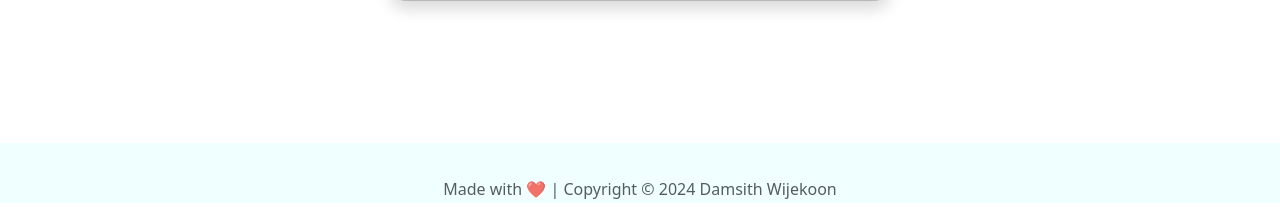
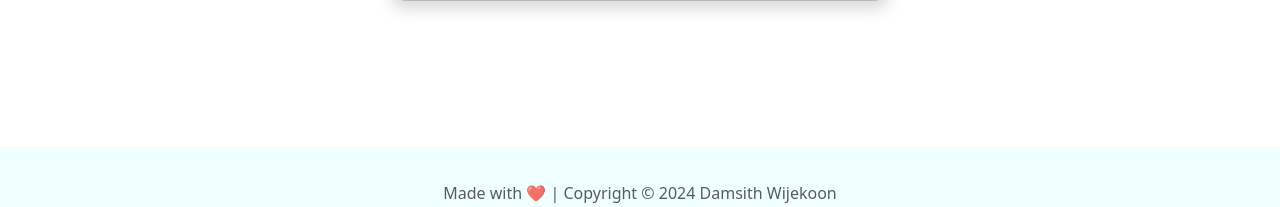
Before and after one commit to Damsith-LK/financial-ratios-app, a Flask app: page /login in a window 1280 px wide. Shown: the part 593-800 px from the top of the page. Run offline with Flask 3, Linux system fonts and the light colour scheme; some libraries are stand-ins or nearby versions.

Commit message:
Fix footer

```diff
--- a/templates/footer.html
+++ b/templates/footer.html
@@ -1,5 +1,5 @@
 <!--Include this in other templates-->
-  <footer class="footer py-3 my-1">
+  <footer class="footer py-3">
     <p class="text-center text-body-secondary">Made with ❤️ | Copyright © {{year}} Damsith Wijekoon</p>
   </footer>
   <!-- Bootstrap core JS-->
```
